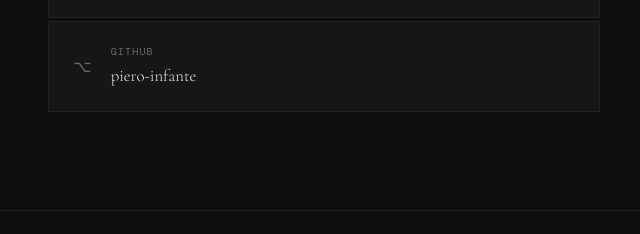
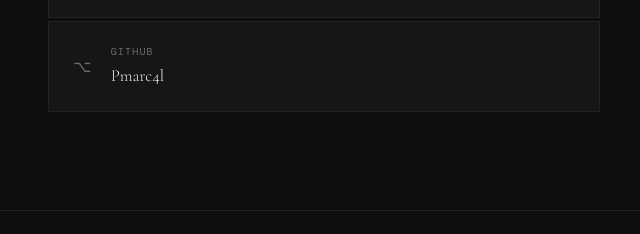
Before and after one commit to Pmarc4l/Portfolio-Software-Developer---Frontend-Backend, a plain HTML site: page index.html in a window 1280 px wide. Shown: the part 4439-4673 px from the top of the page, 0-640 px from the left. Drawn offline with nearby package versions, Linux system fonts and the light colour scheme; a web font is replaced by a local one.

Commit message:
Update GitHub username in contact section

```diff
--- a/index.html
+++ b/index.html
@@ -163,7 +163,7 @@
         </a>
         <a href="https://github.com/Pmarc4l" target="_blank" class="contact-link">
           <span class="contact-icon">⌥</span>
-          <div><p class="contact-label">GitHub</p><p class="contact-value">piero-infante</p></div>
+          <div><p class="contact-label">GitHub</p><p class="contact-value">Pmarc4l</p></div>
         </a>
       </div>
       <div class="contact-note reveal">
```
